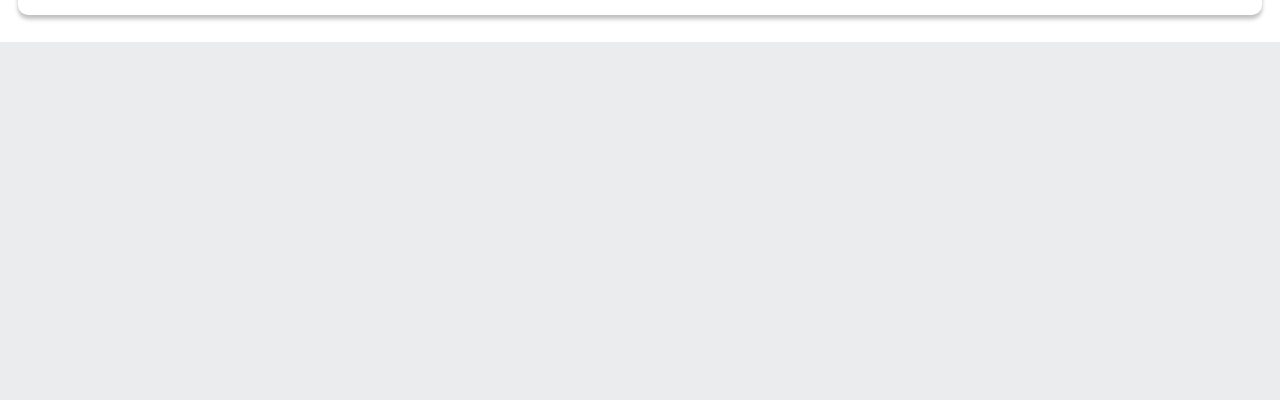
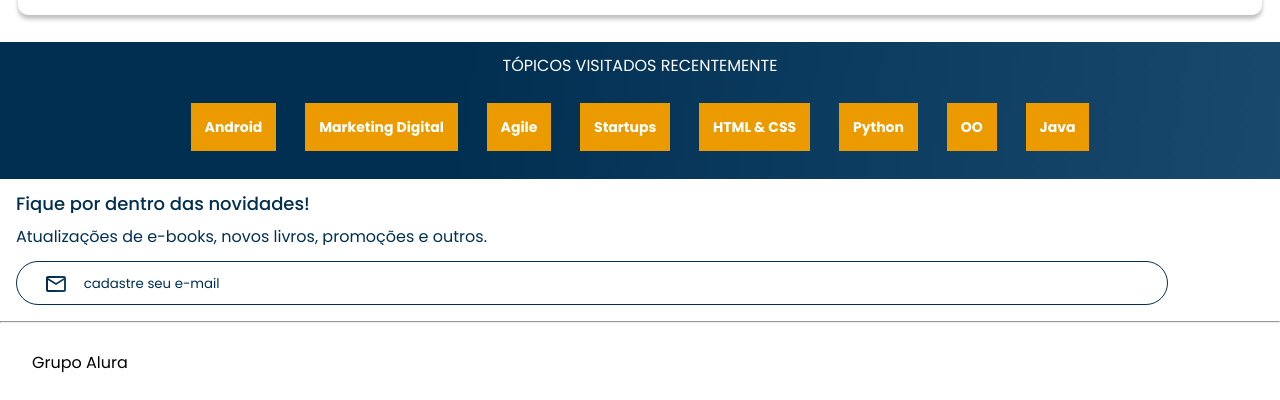
Before and after one commit to davidgabriel23/proj-mobile-first, a plain HTML site: page index.html in a window 1280 px wide. Shown: the part 2311-2711 px from the top of the page. Before the commit the page ends 2353 px from the top, so only its background shows below. Drawn offline with nearby package versions, Linux system fonts and the light colour scheme.

Commit message:
topico/contato/footer

```diff
--- a/index.html
+++ b/index.html
@@ -130,8 +130,12 @@
         <div class="card__botoes">
           <!-- 1 coluna-->
           <ul class="botoes">
-            <li class="botoes__item"><img src="./assets/Favoritos.svg" alt=""></li>
-            <li class="botoes__item"><img src="./assets/Compras.svg" alt=""></li>
+            <li class="botoes__item">
+              <img src="./assets/Favoritos.svg" alt="" />
+            </li>
+            <li class="botoes__item">
+              <img src="./assets/Compras.svg" alt="" />
+            </li>
           </ul>
           <!-- 2 coluna -->
           <a href="#" class="botoes__ancora">Saiba mais</a>
@@ -150,7 +154,9 @@
           <div class="swiper-slide">
             <img src="./assets/Construct2.svg" alt="" />
           </div>
-          <div class="swiper-slide"><img src="./assets/Gestão2.svg" alt="" /></div>
+          <div class="swiper-slide">
+            <img src="./assets/Gestão2.svg" alt="" />
+          </div>
           <div class="swiper-slide">
             <img src="./assets/Liderança.svg" alt="" />
           </div>
@@ -174,13 +180,16 @@
         <div class="card__descricao">
           <!-- 2 coluna -->
           <div class="descricao">
-            <img class="descricao__estrela" src=".//assets/Estrelinhas.svg" alt="">
-            <h3 class="descricao__titulo">
-              Autora do Mês
-            </h3>
+            <img
+              class="descricao__estrela"
+              src=".//assets/Estrelinhas.svg"
+              alt=""
+            />
+            <h3 class="descricao__titulo">Autora do Mês</h3>
             <h2 class="descricao__titulo-livro">Juliana Agarikov</h2>
             <p class="descricao__texto">
-              Analista de sistemas e escritora, Juliana é especialista em Front-End.
+              Analista de sistemas e escritora, Juliana é especialista em
+              Front-End.
             </p>
           </div>
           <!-- 2 coluna -->
@@ -190,14 +199,58 @@
         <div class="card__botoes">
           <!-- 1 coluna-->
           <ul class="botoes">
-            <li class="botoes__item"><img src="./assets/Favoritos.svg" alt=""></li>
-            <li class="botoes__item"><img src="./assets/Compras.svg" alt=""></li>
+            <li class="botoes__item">
+              <img src="./assets/Favoritos.svg" alt="" />
+            </li>
+            <li class="botoes__item">
+              <img src="./assets/Compras.svg" alt="" />
+            </li>
           </ul>
           <!-- 2 coluna -->
           <a href="#" class="botoes__ancora">Saiba mais</a>
         </div>
       </div>
     </section>
+    <section class="topicos">
+      <h2 class="topicos__titulos">TÓPICOS VISITADOS RECENTEMENTE</h2>
+      <ul class="topicos__lista">
+        <li class="topicos__item">
+          <a class="topicos__link" href="#">Android</a>
+        </li>
+        <li class="topicos__item">
+          <a class="topicos__link" href="#">Marketing Digital</a>
+        </li>
+        <li class="topicos__item">
+          <a class="topicos__link" href="#">Agile</a>
+        </li>
+        <li class="topicos__item">
+          <a class="topicos__link" href="#">Startups</a>
+        </li>
+        <li class="topicos__item">
+          <a class="topicos__link" href="#">HTML & CSS</a>
+        </li>
+        <li class="topicos__item">
+          <a class="topicos__link" href="#">Python</a>
+        </li>
+        <li class="topicos__item">
+          <a class="topicos__link" href="#">OO</a>
+        </li>
+        <li class="topicos__item">
+          <a class="topicos__link" href="#">Java</a>
+        </li>
+      </ul>
+    </section>
+    <section class="contato">
+      <h2 class="contato__titulo">Fique por dentro das novidades!</h2>
+      <p class="contato__texto">Atualizações de e-books, novos livros, promoções e outros.</p>
+      <input type="email" placeholder="cadastre seu e-mail" class="contato__email">
+    </section>
+
+    <hr/>
+
+    <footer class="rodape">
+      <h2 class="rodape">Grupo Alura</h2>
+    </footer>
 
     <script src="https://cdn.jsdelivr.net/npm/swiper@11/swiper-bundle.min.js"></script>
     <script>
--- a/styles.css
+++ b/styles.css
@@ -1,6 +1,9 @@
 @import url("./styles/header.css");  /* fazendo assim a pagina ira carregar mais rapido em vez de linkar ela no Html */
 @import url("./styles/banner.css");
 @import url("./styles/carrosel.css");
+@import url("./styles/topicos.css");
+@import url("./styles/contato.css");
+@import url("./styles/rodape.css");
 
 
 
--- a/styles/carrosel.css
+++ b/styles/carrosel.css
@@ -72,6 +72,7 @@ padding: 1em;
 .descricao__texto {
     font-size: 14px;
     color: rgba(0, 0, 0, .5);
+
 }
 
 
--- /dev/null
+++ b/styles/contato.css
@@ -0,0 +1,41 @@
+.contato {
+    background-color: var(--branco);
+    padding: 1em;
+}
+
+.contato__titulo, .contato__texto {
+
+    background: var(--azul-degrade);
+    background-clip: text;
+    -webkit-background-clip: text;
+    -webkit-text-fill-color: transparent;
+
+}
+
+
+.contato__titulo {
+    font-size: 18px;
+    font-weight: 500;
+}
+
+.contato__texto {
+    font-weight: 400;
+    margin: 1em 0;
+}
+
+.contato__email {
+    padding: 1em;
+    border: 1px solid var(--azul);
+    border-radius: 24px;
+    width: 90%;
+    color: var(--azul);
+}
+
+.contato__email::placeholder {
+    font-family: var(--fonte-menu);
+    color: var(--azul);
+    background: url("../assets/Email.svg") no-repeat;
+    padding-left: 4em ;
+    background-position: 1em ;
+
+}
--- /dev/null
+++ b/styles/rodape.css
@@ -0,0 +1,8 @@
+.hr{
+    margin: 0;
+}
+
+.rodape {
+    background-color: var(--branco);
+    padding: 1em;
+}
--- /dev/null
+++ b/styles/topicos.css
@@ -0,0 +1,36 @@
+.topicos {
+    background: var(--azul-degrade);
+    text-align: center;
+    padding: 1em 0;
+}
+
+.topicos__titulos {
+    color: var(--branco);
+    font-weight: 300;
+    margin-bottom: 1em;
+}
+
+.topicos__lista {
+    display: flex;
+    flex-wrap: wrap;
+    justify-content: center;
+}
+
+.topicos__item {
+    margin: 1.8em 0.9em ;
+
+
+}
+
+
+.topicos__link {
+    color: var(--branco);
+    padding: 1em;
+    background-color: var(--laranja);
+    text-decoration: none;
+    font-size: 14px;
+    font-weight: 700;
+
+
+
+}
```
Also changed, not shown: assets/Email.svg (added).
